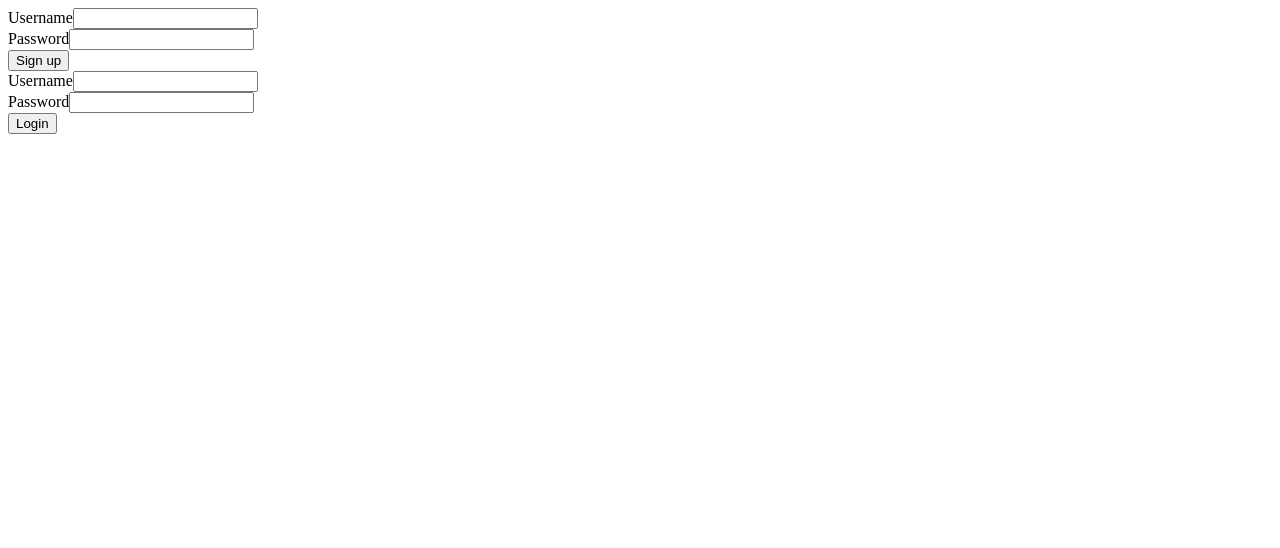
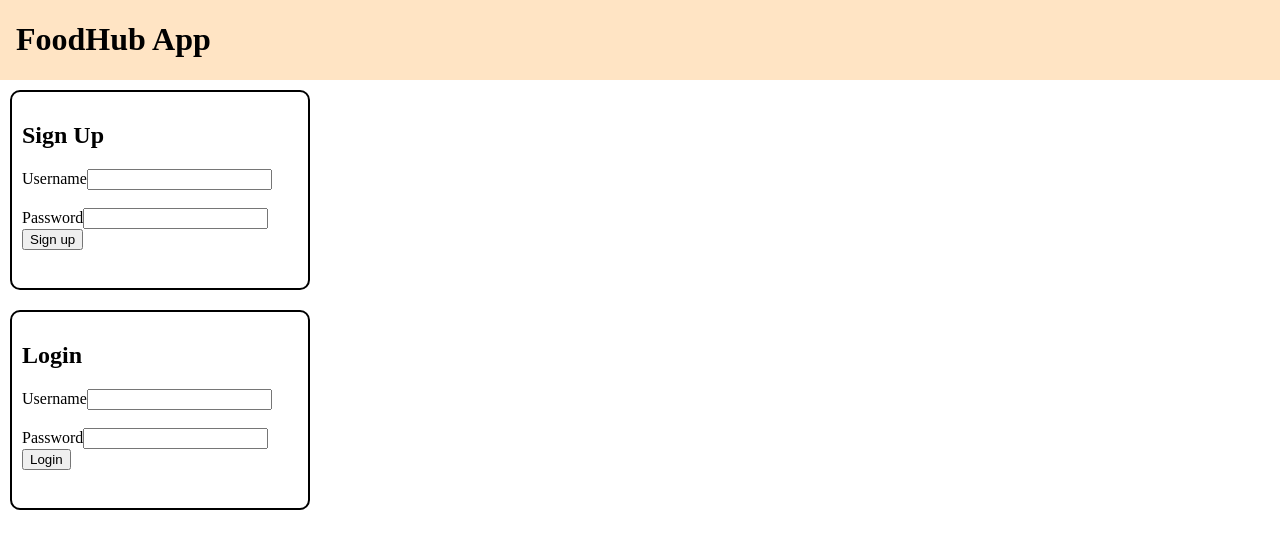
Before and after one commit to Dimitrisspr/Dimitris-Guillaume-Project, a React (Create React App) app in the folder client/client/: page / in a window 1280 px wide. Shown: the top 548 px of the page. Built offline with nearby package versions, Linux system fonts and the light colour scheme.

Commit message:
almost ready

```diff
--- a/client/client/src/App.css
+++ b/client/client/src/App.css
@@ -0,0 +1,40 @@
+*{
+  box-sizing: border-box;
+}
+
+body{
+  margin: 0;
+
+}
+
+.header{
+  position: relative;
+  display: flex;
+  background-color: bisque;
+  gap: 2rem; padding: 0 1rem;
+}
+
+.container{
+  display: flex;
+  padding: 1;
+  margin: 0;
+
+}
+
+.login {
+  border: 2px solid black;
+  margin: 10px;
+  padding: 10px;
+  border-radius: 10px;
+  width: 300px;
+  height: 200px;
+}
+
+.signup{
+  border: 2px solid black;
+  padding: 10px;
+  border-radius: 10px;
+  margin: 10px;
+  width: 300px;
+  height: 200px;
+}
--- a/client/client/src/App.js
+++ b/client/client/src/App.js
@@ -1,14 +1,18 @@
-import './App.css';
-import Login from './components/Login';
-import Signup from './components/Signup';
-import DropdownMenu from './components/Dropdown';
+import "./App.css";
+import Login from "./components/Login";
+import Signup from "./components/Signup";
+import DropdownMenu from "./components/Dropdown";
+import Header from "./components/Header";
+import Logout from "./components/Logout";
 
 function App() {
   return (
     <div className="App">
-     <Signup/>
-     <Login/>
-     <DropdownMenu />
+      <Header />
+      <Signup />
+      <Login />
+      <DropdownMenu />
+      <Logout />
     </div>
   );
 }
--- a/client/client/src/components/Dropdown.js
+++ b/client/client/src/components/Dropdown.js
@@ -1,5 +1,6 @@
 import React, { useState } from "react";
 import { ReactDOM } from "react";
+import Logout from "./Logout";
 
 const foodDrinkMap = {
   Pizza: "Beer",
--- /dev/null
+++ b/client/client/src/components/Header.js
@@ -0,0 +1,9 @@
+function Header() {
+  return (
+    <div className="header">
+      <h1>FoodHub App</h1>
+    </div>
+  );
+}
+
+export default Header;
--- a/client/client/src/components/Login.js
+++ b/client/client/src/components/Login.js
@@ -1,5 +1,7 @@
 import axios from "axios";
 import { useState } from "react";
+import { useEffect } from "react";
+import Logout from "./Logout";
 
 function Login() {
   const [username, setUsername] = useState("");
@@ -7,7 +9,10 @@ function Login() {
 
   async function loginUser(e) {
     e.preventDefault();
+    window.location.reload();
+
     let loggedIn = { username, password };
+
     let response = await axios.post(
       "http://localhost:8000/user/login",
       loggedIn
@@ -16,14 +21,19 @@ function Login() {
     if (response) {
       localStorage.setItem("foodToken", response.data);
       console.log(response);
-      window.location.reload();
 
       // navigate("./Dropdown");
+    } else {
+      alert("incorrect username or password");
     }
   }
+  const token = localStorage.getItem("foodToken");
+  if (!token) {
+    return (
+      <div className="container">
+        <div className="login">
+          <h2>Login</h2>
 
-  return (
-    <div>
           <form onSubmit={loginUser}>
             <div>
               <label htmlFor="username">Username</label>
@@ -34,6 +44,7 @@ function Login() {
                 onChange={(e) => setUsername(e.target.value)}
               />
             </div>
+            <br />
             <div>
               <label htmlFor="password">Password</label>
               <input
@@ -46,7 +57,9 @@ function Login() {
             <button onClick={loginUser}>Login</button>
           </form>
         </div>
+      </div>
     );
+  }
 }
 
 export default Login;
--- /dev/null
+++ b/client/client/src/components/Logout.js
@@ -0,0 +1,23 @@
+import { useState } from "react";
+import React from "react";
+import { useEffect } from "react";
+
+function Logout() {
+  const [isLoggedIn, setIsLoggedIn] = useState(false);
+  function logout(e) {
+    e.preventDefault();
+    window.location.reload();
+    setIsLoggedIn(false);
+    localStorage.removeItem("foodToken");
+  }
+  const token = localStorage.getItem("foodToken");
+  if (token) {
+    return (
+      <div>
+        <button onClick={logout}>Logout</button>
+      </div>
+    );
+  }
+}
+
+export default Logout;
--- a/client/client/src/components/Signup.js
+++ b/client/client/src/components/Signup.js
@@ -16,9 +16,12 @@ function Signup() {
     );
     console.log(response);
   }
-
-  return (
-    <div>
+  const token = localStorage.getItem("foodToken");
+  if (!token){
+    return (
+      <div className="container">
+    <div className="signup">
+      <h2>Sign Up</h2>
       <form onSubmit={createNewAcount}>
         <div>
           <label htmlFor="username">Username</label>
@@ -29,6 +32,7 @@ function Signup() {
             onChange={(e) => setUsername(e.target.value)}
           />
         </div>
+        <br/>
         <div>
           <label htmlFor="password">Password</label>
           <input
@@ -41,7 +45,10 @@ function Signup() {
         <button onClick={createNewAcount}>Sign up</button>
       </form>
     </div>
-  );
+  </div>
+);
+  }
+
 }
 
 export default Signup;
```
Also changed, not shown: 2 other files (tests, documents, lock files or other folders). Lines whose indentation alone changed are shown as unchanged.
